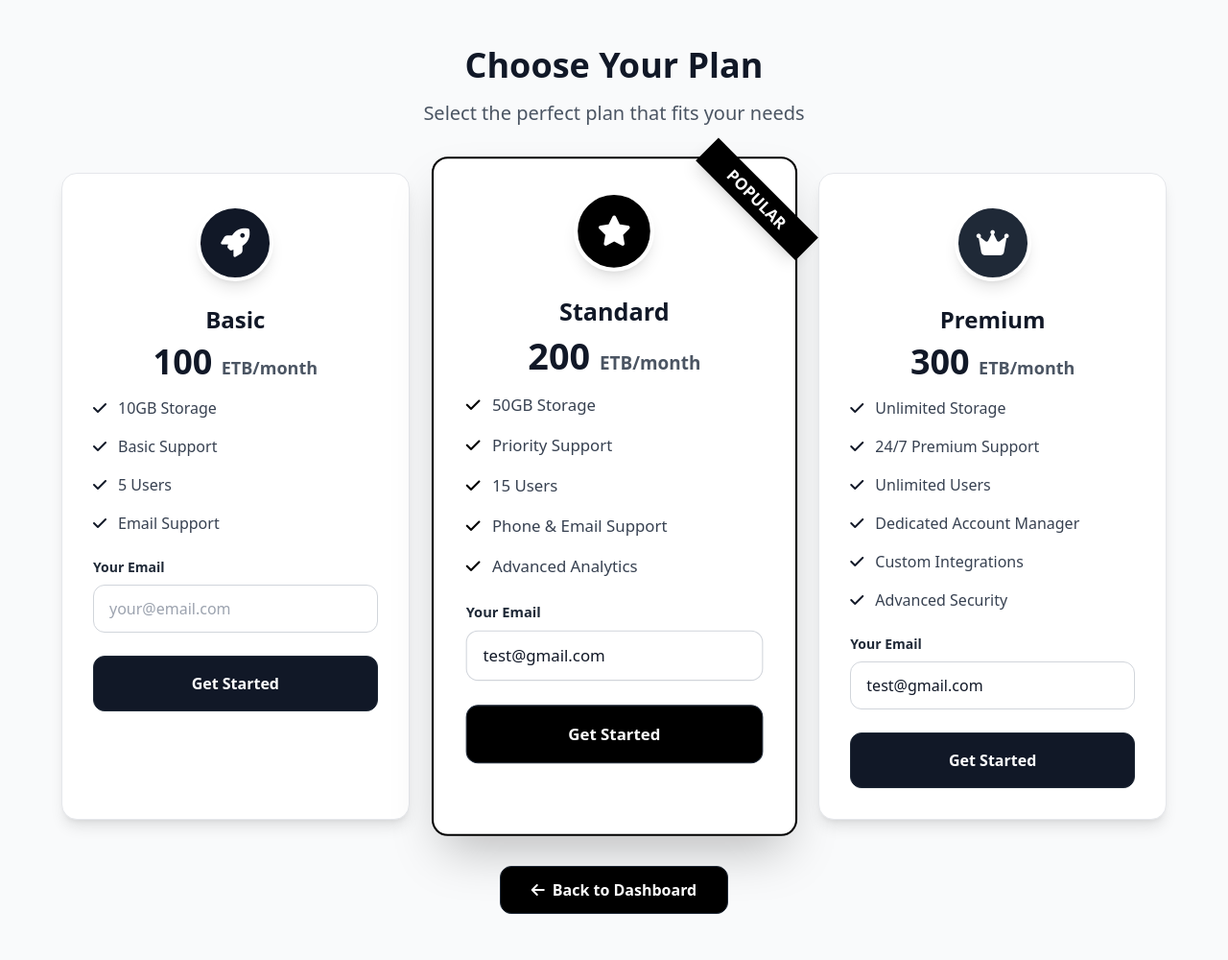
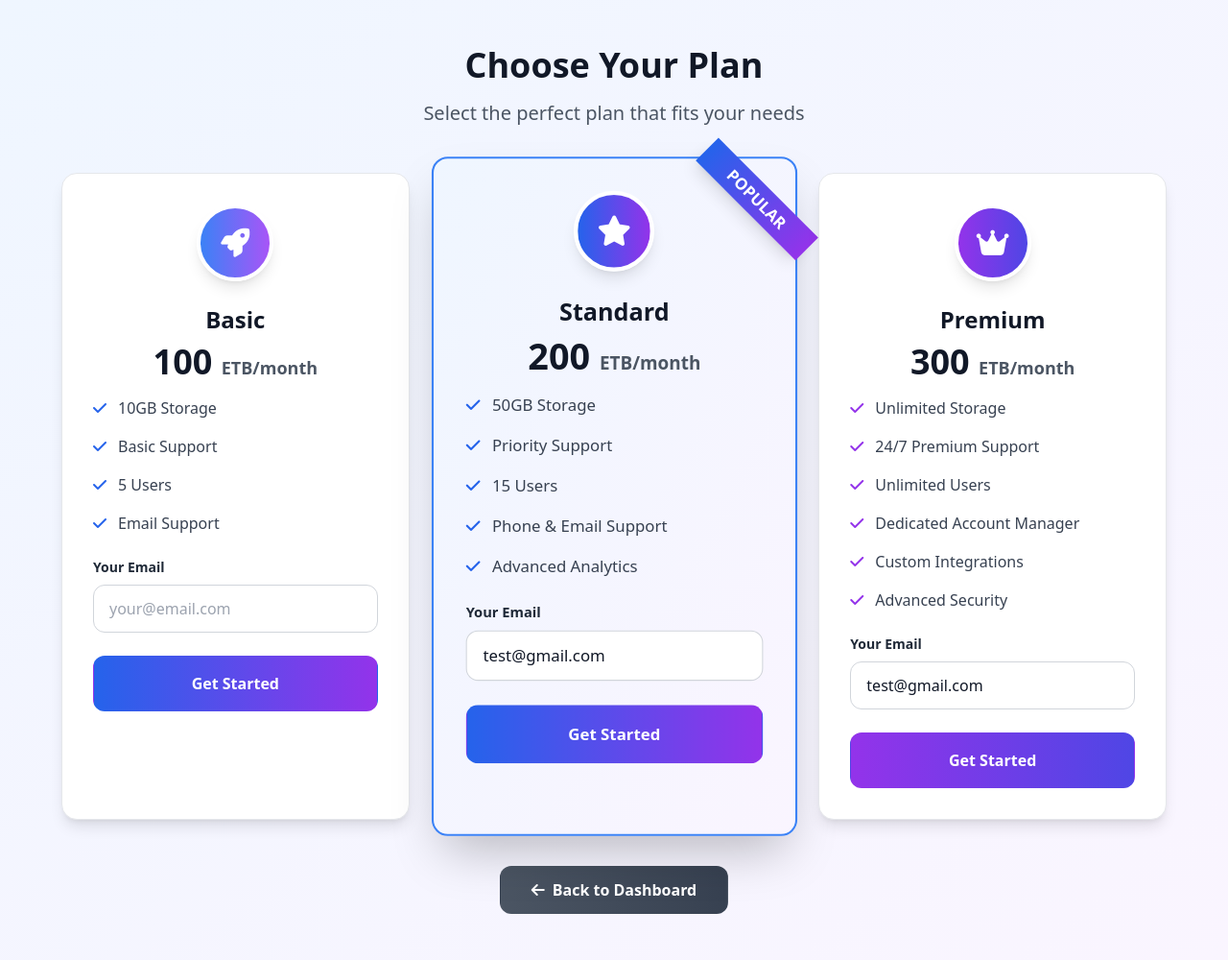
Before and after one commit to NatiDevHQ/Chapa-payment, a Node server app: page /plans in a window 1280 px wide. Shown: the whole page at 96% size. Run offline with Node 20, Linux system fonts and the light colour scheme; some libraries are stand-ins or nearby versions.

Commit message:
now everthing looks good lets update the colors letter

```diff
--- a/views/plans.ejs
+++ b/views/plans.ejs
@@ -25,7 +25,9 @@
       };
     </script>
   </head>
-  <body class="bg-gray-50 min-h-screen py-12 px-4">
+  <body
+    class="bg-gradient-to-br from-blue-50 to-purple-50 min-h-screen py-12 px-4"
+  >
     <div class="max-w-7xl mx-auto">
       <!-- Header -->
       <div class="text-center mb-12">
@@ -43,7 +45,7 @@
         >
           <div class="text-center">
             <div
-              class="w-20 h-20 bg-gray-900 rounded-full flex items-center justify-center mx-auto mb-6 text-3xl text-white border-4 border-white shadow-lg"
+              class="w-20 h-20 bg-gradient-to-r from-blue-500 to-purple-500 rounded-full flex items-center justify-center mx-auto mb-6 text-3xl text-white border-4 border-white shadow-lg"
             >
               <i class="fas fa-rocket"></i>
             </div>
@@ -55,19 +57,19 @@
 
           <ul class="space-y-4 mb-6">
             <li class="flex items-center text-gray-700">
-              <i class="fas fa-check text-gray-900 mr-3"></i>
+              <i class="fas fa-check text-blue-600 mr-3"></i>
               <span>10GB Storage</span>
             </li>
             <li class="flex items-center text-gray-700">
-              <i class="fas fa-check text-gray-900 mr-3"></i>
+              <i class="fas fa-check text-blue-600 mr-3"></i>
               <span>Basic Support</span>
             </li>
             <li class="flex items-center text-gray-700">
-              <i class="fas fa-check text-gray-900 mr-3"></i>
+              <i class="fas fa-check text-blue-600 mr-3"></i>
               <span>5 Users</span>
             </li>
             <li class="flex items-center text-gray-700">
-              <i class="fas fa-check text-gray-900 mr-3"></i>
+              <i class="fas fa-check text-blue-600 mr-3"></i>
               <span>Email Support</span>
             </li>
           </ul>
@@ -84,7 +86,7 @@
               type="email"
               id="email-basic"
               name="email"
-              class="w-full px-4 py-3 border border-gray-300 rounded-xl focus:outline-none focus:ring-2 focus:ring-black focus:border-transparent bg-white text-gray-900"
+              class="w-full px-4 py-3 border border-gray-300 rounded-xl focus:outline-none focus:ring-2 focus:ring-blue-500 focus:border-transparent bg-white text-gray-900"
               placeholder="your@email.com"
               required
               onchange="updateAllForms(this.value, 'basic')"
@@ -106,7 +108,7 @@
             <input type="hidden" name="email" id="hidden-email-basic" />
             <button
               type="submit"
-              class="w-full bg-gray-900 hover:bg-black text-white font-bold py-4 px-6 rounded-xl transition-all duration-300 transform hover:scale-105 hover:shadow-xl border border-gray-800"
+              class="w-full bg-gradient-to-r from-blue-600 to-purple-600 hover:from-blue-700 hover:to-purple-700 text-white font-bold py-4 px-6 rounded-xl transition-all duration-300 transform hover:scale-105 hover:shadow-xl border border-transparent"
             >
               Get Started
             </button>
@@ -115,16 +117,16 @@
 
         <!-- Standard Plan (Featured) -->
         <div
-          class="bg-white rounded-2xl shadow-2xl p-8 transform scale-105 relative border-2 border-black"
+          class="bg-gradient-to-br from-blue-50 to-purple-50 rounded-2xl shadow-2xl p-8 transform scale-105 relative border-2 border-blue-500"
         >
           <div
-            class="absolute top-6 -right-8 bg-black text-white px-8 py-1 rotate-45 shadow-lg font-bold"
+            class="absolute top-6 -right-8 bg-gradient-to-r from-blue-600 to-purple-600 text-white px-8 py-1 rotate-45 shadow-lg font-bold"
           >
             POPULAR
           </div>
           <div class="text-center">
             <div
-              class="w-20 h-20 bg-black rounded-full flex items-center justify-center mx-auto mb-6 text-3xl text-white border-4 border-white shadow-lg"
+              class="w-20 h-20 bg-gradient-to-r from-blue-600 to-purple-600 rounded-full flex items-center justify-center mx-auto mb-6 text-3xl text-white border-4 border-white shadow-lg"
             >
               <i class="fas fa-star"></i>
             </div>
@@ -136,23 +138,23 @@
 
           <ul class="space-y-4 mb-6">
             <li class="flex items-center text-gray-700">
-              <i class="fas fa-check text-black mr-3"></i>
+              <i class="fas fa-check text-blue-600 mr-3"></i>
               <span>50GB Storage</span>
             </li>
             <li class="flex items-center text-gray-700">
-              <i class="fas fa-check text-black mr-3"></i>
+              <i class="fas fa-check text-blue-600 mr-3"></i>
               <span>Priority Support</span>
             </li>
             <li class="flex items-center text-gray-700">
-              <i class="fas fa-check text-black mr-3"></i>
+              <i class="fas fa-check text-blue-600 mr-3"></i>
               <span>15 Users</span>
             </li>
             <li class="flex items-center text-gray-700">
-              <i class="fas fa-check text-black mr-3"></i>
+              <i class="fas fa-check text-blue-600 mr-3"></i>
               <span>Phone & Email Support</span>
             </li>
             <li class="flex items-center text-gray-700">
-              <i class="fas fa-check text-black mr-3"></i>
+              <i class="fas fa-check text-blue-600 mr-3"></i>
               <span>Advanced Analytics</span>
             </li>
           </ul>
@@ -169,7 +171,7 @@
               type="email"
               id="email-standard"
               name="email"
-              class="w-full px-4 py-3 border border-gray-300 rounded-xl focus:outline-none focus:ring-2 focus:ring-black focus:border-transparent bg-white text-gray-900"
+              class="w-full px-4 py-3 border border-gray-300 rounded-xl focus:outline-none focus:ring-2 focus:ring-blue-500 focus:border-transparent bg-white text-gray-900"
               placeholder="your@email.com"
               required
               onchange="updateAllForms(this.value, 'standard')"
@@ -191,7 +193,7 @@
             <input type="hidden" name="email" id="hidden-email-standard" />
             <button
               type="submit"
-              class="w-full bg-black hover:bg-gray-900 text-white font-bold py-4 px-6 rounded-xl transition-all duration-300 transform hover:scale-105 hover:shadow-xl border border-gray-800"
+              class="w-full bg-gradient-to-r from-blue-600 to-purple-600 hover:from-blue-700 hover:to-purple-700 text-white font-bold py-4 px-6 rounded-xl transition-all duration-300 transform hover:scale-105 hover:shadow-xl border border-transparent"
             >
               Get Started
             </button>
@@ -204,7 +206,7 @@
         >
           <div class="text-center">
             <div
-              class="w-20 h-20 bg-gray-800 rounded-full flex items-center justify-center mx-auto mb-6 text-3xl text-white border-4 border-white shadow-lg"
+              class="w-20 h-20 bg-gradient-to-r from-purple-600 to-indigo-600 rounded-full flex items-center justify-center mx-auto mb-6 text-3xl text-white border-4 border-white shadow-lg"
             >
               <i class="fas fa-crown"></i>
             </div>
@@ -216,27 +218,27 @@
 
           <ul class="space-y-4 mb-6">
             <li class="flex items-center text-gray-700">
-              <i class="fas fa-check text-gray-900 mr-3"></i>
+              <i class="fas fa-check text-purple-600 mr-3"></i>
               <span>Unlimited Storage</span>
             </li>
             <li class="flex items-center text-gray-700">
-              <i class="fas fa-check text-gray-900 mr-3"></i>
+              <i class="fas fa-check text-purple-600 mr-3"></i>
               <span>24/7 Premium Support</span>
             </li>
             <li class="flex items-center text-gray-700">
-              <i class="fas fa-check text-gray-900 mr-3"></i>
+              <i class="fas fa-check text-purple-600 mr-3"></i>
               <span>Unlimited Users</span>
             </li>
             <li class="flex items-center text-gray-700">
-              <i class="fas fa-check text-gray-900 mr-3"></i>
+              <i class="fas fa-check text-purple-600 mr-3"></i>
               <span>Dedicated Account Manager</span>
             </li>
             <li class="flex items-center text-gray-700">
-              <i class="fas fa-check text-gray-900 mr-3"></i>
+              <i class="fas fa-check text-purple-600 mr-3"></i>
               <span>Custom Integrations</span>
             </li>
             <li class="flex items-center text-gray-700">
-              <i class="fas fa-check text-gray-900 mr-3"></i>
+              <i class="fas fa-check text-purple-600 mr-3"></i>
               <span>Advanced Security</span>
             </li>
           </ul>
@@ -253,7 +255,7 @@
               type="email"
               id="email-premium"
               name="email"
-              class="w-full px-4 py-3 border border-gray-300 rounded-xl focus:outline-none focus:ring-2 focus:ring-black focus:border-transparent bg-white text-gray-900"
+              class="w-full px-4 py-3 border border-gray-300 rounded-xl focus:outline-none focus:ring-2 focus:ring-purple-500 focus:border-transparent bg-white text-gray-900"
               placeholder="your@email.com"
               required
               onchange="updateAllForms(this.value, 'premium')"
@@ -275,7 +277,7 @@
             <input type="hidden" name="email" id="hidden-email-premium" />
             <button
               type="submit"
-              class="w-full bg-gray-900 hover:bg-black text-white font-bold py-4 px-6 rounded-xl transition-all duration-300 transform hover:scale-105 hover:shadow-xl border border-gray-800"
+              class="w-full bg-gradient-to-r from-purple-600 to-indigo-600 hover:from-purple-700 hover:to-indigo-700 text-white font-bold py-4 px-6 rounded-xl transition-all duration-300 transform hover:scale-105 hover:shadow-xl border border-transparent"
             >
               Get Started
             </button>
@@ -287,7 +289,7 @@
       <div class="text-center mt-12">
         <a
           href="/"
-          class="inline-flex items-center bg-black hover:bg-gray-800 text-white font-bold py-3 px-8 rounded-xl transition-all duration-300 border border-gray-800"
+          class="inline-flex items-center bg-gradient-to-r from-gray-600 to-gray-700 hover:from-gray-700 hover:to-gray-800 text-white font-bold py-3 px-8 rounded-xl transition-all duration-300 border border-transparent"
         >
           <i class="fas fa-arrow-left mr-2"></i>Back to Dashboard
         </a>
```
Also changed, not shown: views/payment-error.ejs (+6 -4 lines), views/payment-method.ejs (+49 -21 lines), views/success.ejs (+19 -15 lines).
